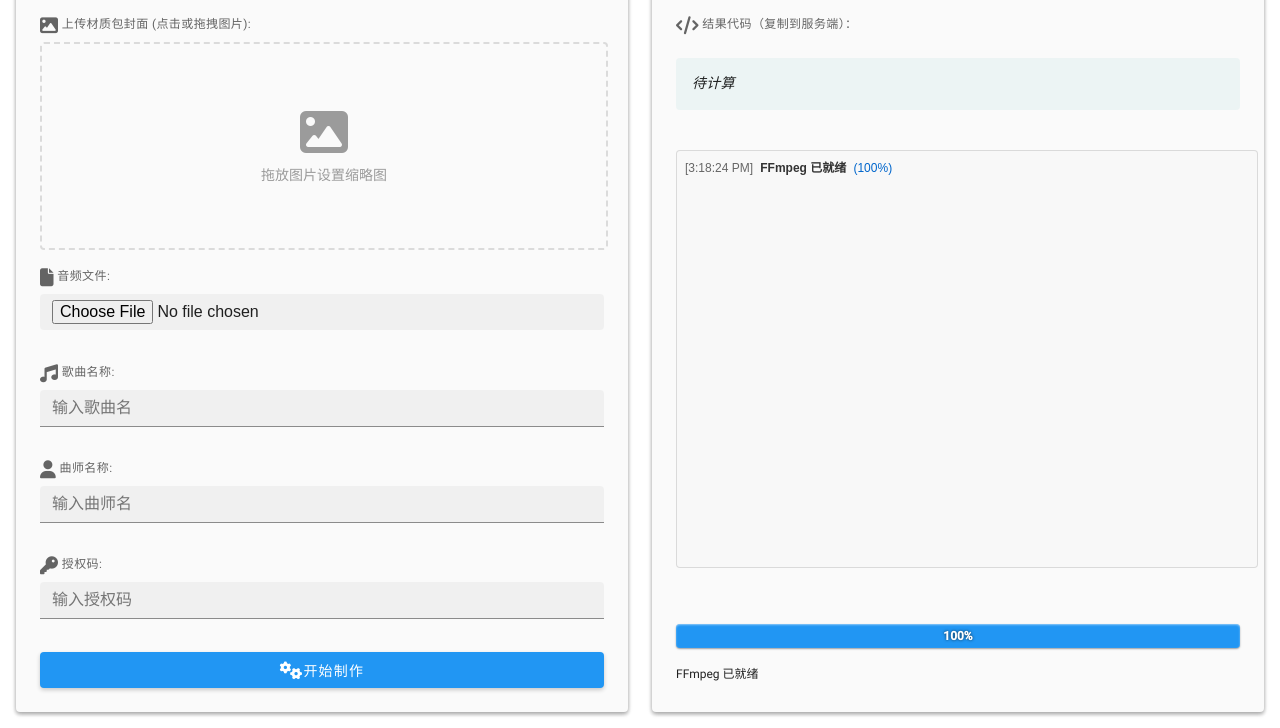
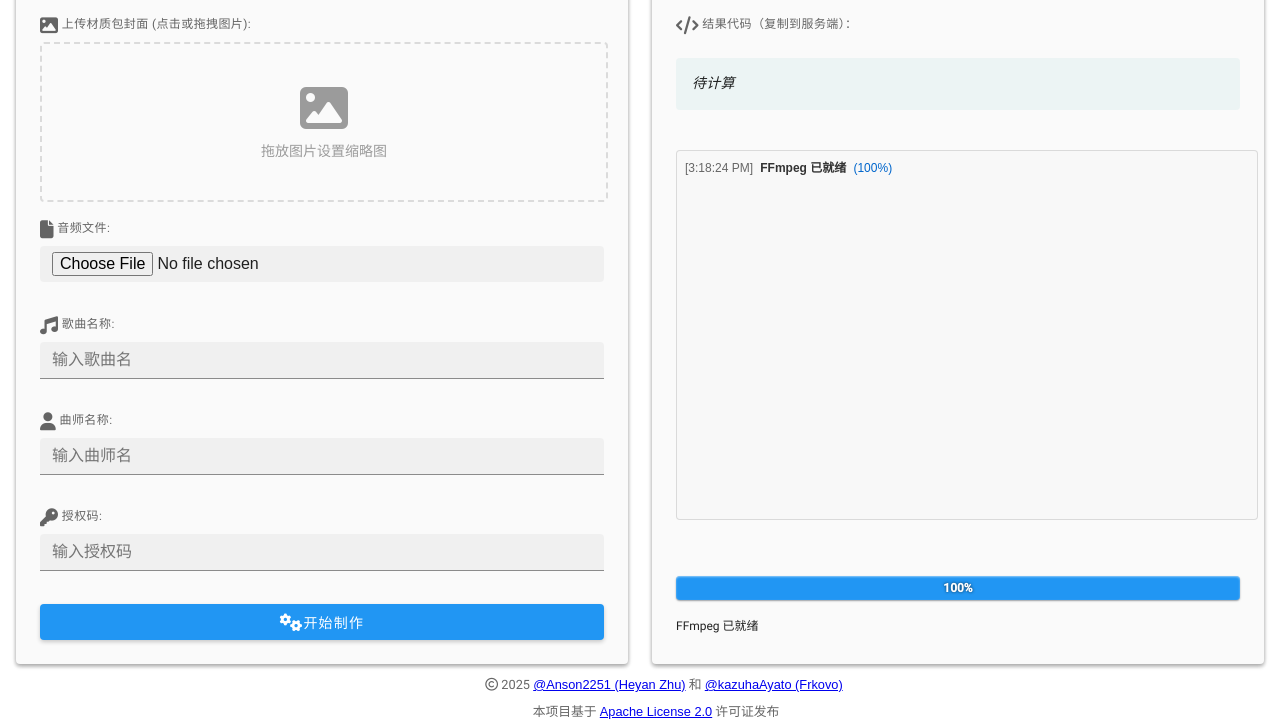
Before and after one commit to Anson2251/RhythMC-TexturePack-Maker-Web, a website built with Vite: page index.html in a window 1280 px wide. Shown: the part 72-800 px from the top of the page. Built offline with nearby package versions, Linux system fonts and the light colour scheme; what @ffmpeg/ffmpeg would draw is missing.

Commit message:
add: github repo, copyright & license. update readme

```diff
--- a/index.html
+++ b/index.html
@@ -154,5 +154,23 @@
 			</div>
 		</div>
 		<script type="module" src="/src/main.ts"></script>
+		<footer class="footer-container">
+			<div class="contributors-box">
+				<i class="far fa-copyright"></i> 2025
+				<a href="https://github.com/Anson2251" target="_blank">@Anson2251 (Heyan Zhu)</a> 和
+				<a href="https://github.com/kazuhaAyato" target="_blank">@kazuhaAyato (Frkovo)</a>
+			</div>
+			<div class="copyright-box">
+				本项目基于
+				<a href="https://github.com/Anson2251/RhythMC-TexturePack-Maker-Web/blob/main/LICENSE" target="_blank">Apache License 2.0</a>
+				许可证发布
+			</div>
+		</footer>
+		<div class="github-repo">
+			<a href="https://github.com/Anson2251/RhythMC-TexturePack-Maker-Web" target="_blank">
+				<i class="fab fa-github"></i> GitHub
+			</a>
+		</div>
+
 	</body>
 </html>
--- a/src/style/main.less
+++ b/src/style/main.less
@@ -18,7 +18,7 @@ body {
 	top: 4em;
 	left: 16px;
 	right: 16px;
-	bottom: 16px;
+	bottom: 64px;
 
 	.child-grid-1 {
 		display: grid;
@@ -170,3 +170,34 @@ body {
 		}
 	}
 }
+
+.footer-container {
+	text-align: center;
+	font-size: 0.9rem;
+	position: fixed;
+	bottom: 8px;
+	width: 100%;
+
+	display: flex;
+	justify-content: center;
+	flex-direction: column;
+}
+
+.copyright-box, .contributors-box {
+	margin-top: 0.5rem;
+	font-size: 0.8rem;
+	color: #666;
+}
+
+.contributors-box {
+	padding-left: 1rem;
+}
+
+.github-repo {
+	position: fixed;
+	right: 0;
+	top: 0;
+
+	padding: 24px;
+	font-size: 1.1rem;
+}
```
Also changed, not shown: README.md, 1 other file.
